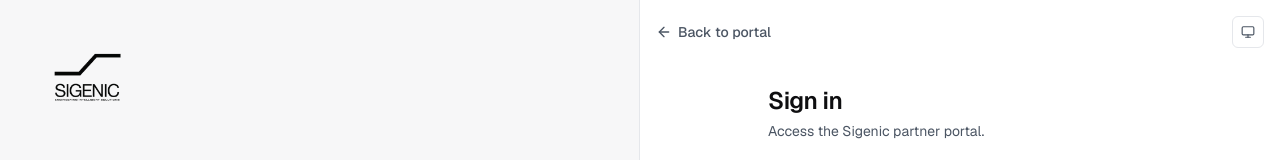
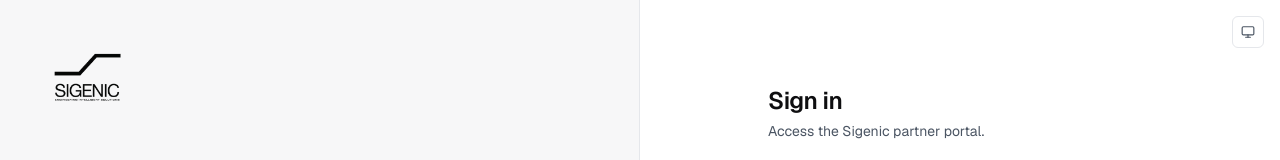
Before and after one commit to Antonymunene010/sigenic-partner-portal-website-frontend, a React (Vite) app: page /login in a window 1280 px wide. Shown: the top 160 px of the page. Built offline with nearby package versions, Linux system fonts and the light colour scheme.

Commit message:
Remove the 'Back to portal' button from the login page
The back-to-portal link above the sign-in form is no longer needed; keep the theme toggle right-aligned.

```diff
--- a/src/pages/Login.tsx
+++ b/src/pages/Login.tsx
@@ -1,6 +1,6 @@
 import { useState } from 'react'
 import { Link, Navigate, useNavigate } from 'react-router-dom'
-import { ArrowLeft, ArrowRight, MapPin, Mail, Phone } from 'lucide-react'
+import { ArrowRight, MapPin, Mail, Phone } from 'lucide-react'
 import { useAuth } from '../lib/auth'
 import { WordMark } from '../components/Logo'
 import { ThemeToggle } from '../components/ThemeToggle'
@@ -83,13 +83,7 @@ export default function Login() {
 
       {/* Form */}
       <div className="flex flex-col">
-        <div className="flex items-center justify-between p-4">
-          <Link
-            to="/app"
-            className="inline-flex items-center gap-1.5 text-sm font-medium text-muted dark:text-muted-dark hover:text-ink dark:hover:text-ink-dark transition-colors"
-          >
-            <ArrowLeft size={16} /> Back to portal
-          </Link>
+        <div className="flex items-center justify-end p-4">
           <ThemeToggle />
         </div>
         <div className="flex-1 flex items-center justify-center px-6 pb-16">
```
